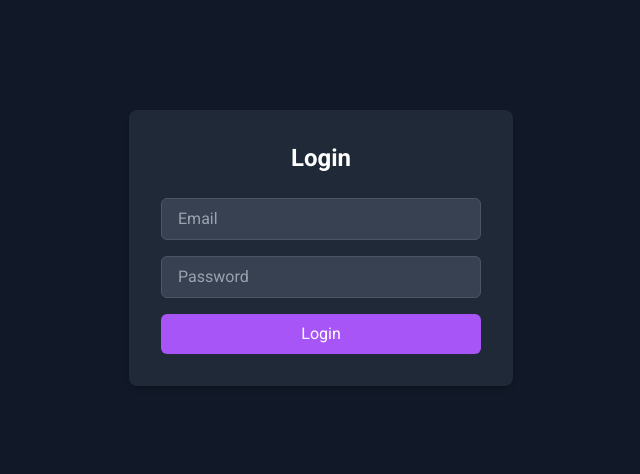
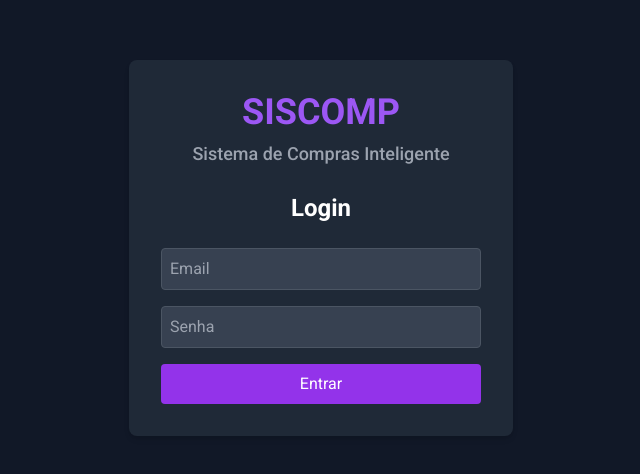
Before and after one commit to Je-Carlos/SistemaDeCompras, a React (Vite) app: page / in a window 1280 px wide. Shown: the part 152-626 px from the top of the page, without its empty margins (319-959 px from the left). Built offline with nearby package versions, Linux system fonts and the light colour scheme.

Commit message:
atualizando tela de login

```diff
--- a/package.json
+++ b/package.json
@@ -19,6 +19,7 @@
     "prop-types": "^15.8.1",
     "react": "^18.3.1",
     "react-dom": "^18.3.1",
+    "react-hook-form": "^7.53.0",
     "react-icons": "^5.3.0",
     "react-navigation": "^5.0.0",
     "react-redux": "^9.1.2",
--- a/src/components/login/Login.jsx
+++ b/src/components/login/Login.jsx
@@ -1,9 +1,10 @@
 import { useState } from "react";
 import { useNavigate } from "react-router-dom";
-import { auth } from "../../firebase/firebaseConfig"; // Certifique-se de ajustar o caminho conforme necessário
 import { signInWithEmailAndPassword } from "firebase/auth";
+import { auth } from "../../firebase/firebaseConfig";
+import "./login.css";
 
-const Login = () => {
+export default function Login() {
   const [username, setUsername] = useState("");
   const [password, setPassword] = useState("");
   const [error, setError] = useState("");
@@ -11,18 +12,17 @@ const Login = () => {
 
   const handleLogin = async (e) => {
     e.preventDefault();
-    console.log("Tentando fazer login com:", username, password); // Log para depuração
     try {
       const userCredential = await signInWithEmailAndPassword(
         auth,
         username,
         password
       );
-      console.log("Login bem-sucedido:", userCredential); // Log para depuração
+      console.log("Login bem-sucedido:", userCredential);
       localStorage.setItem("isAuthenticated", "true");
       navigate("/home");
     } catch (error) {
-      console.error("Erro durante o login:", error); // Log para depuração
+      console.error("Erro durante o login:", error);
       setError("Usuário ou senha inválidos");
     }
   };
@@ -30,35 +30,39 @@ const Login = () => {
   return (
     <div className="flex items-center justify-center min-h-screen bg-gray-900">
       <div className="bg-gray-800 p-8 rounded-lg shadow-md w-96">
+        <h1 className="text-4xl font-extrabold mb-2 text-center text-purple-500 animate-color-change">
+          SISCOMP
+        </h1>
+        <p className="text-lg font-medium mb-6 text-center text-gray-400">
+          Sistema de Compras Inteligente
+        </p>
         <h2 className="text-2xl font-bold mb-6 text-center text-white">
           Login
         </h2>
         <form onSubmit={handleLogin} className="space-y-4">
           <input
             type="email"
+            placeholder="Email"
             value={username}
             onChange={(e) => setUsername(e.target.value)}
-            placeholder="Email"
-            className="w-full px-4 py-2 border border-gray-600 bg-gray-700 text-white rounded-md focus:outline-none focus:ring-2 focus:ring-white"
+            className="w-full p-2 bg-gray-700 text-white border border-gray-600 rounded focus:outline-none focus:ring-2 focus:ring-purple-500"
           />
           <input
             type="password"
+            placeholder="Senha"
             value={password}
             onChange={(e) => setPassword(e.target.value)}
-            placeholder="Password"
-            className="w-full px-4 py-2 border border-gray-600 bg-gray-700 text-white rounded-md focus:outline-none focus:ring-2 focus:ring-white"
+            className="w-full p-2 bg-gray-700 text-white border border-gray-600 rounded focus:outline-none focus:ring-2 focus:ring-purple-500"
           />
+          {error && <p className="text-red-500 text-sm">{error}</p>}
           <button
             type="submit"
-            className="w-full bg-purple-500 text-white py-2 rounded-md hover:bg-purple-700 transition duration-300"
+            className="w-full p-2 bg-purple-600 text-white rounded hover:bg-purple-700 transition duration-300"
           >
-            Login
+            Entrar
           </button>
         </form>
-        {error && <p className="text-red-500 mt-4 text-center">{error}</p>}
       </div>
     </div>
   );
-};
-
-export default Login;
+}
--- /dev/null
+++ b/src/components/login/login.css
@@ -0,0 +1,15 @@
+@keyframes color-change {
+  0% {
+    color: #8b5cf6;
+  }
+  50% {
+    color: #d946ef;
+  }
+  100% {
+    color: #8b5cf6;
+  }
+}
+
+.animate-color-change {
+  animation: color-change 2s infinite;
+}
```
Also changed, not shown: 1 other file (tests, documents, lock files or other folders).
